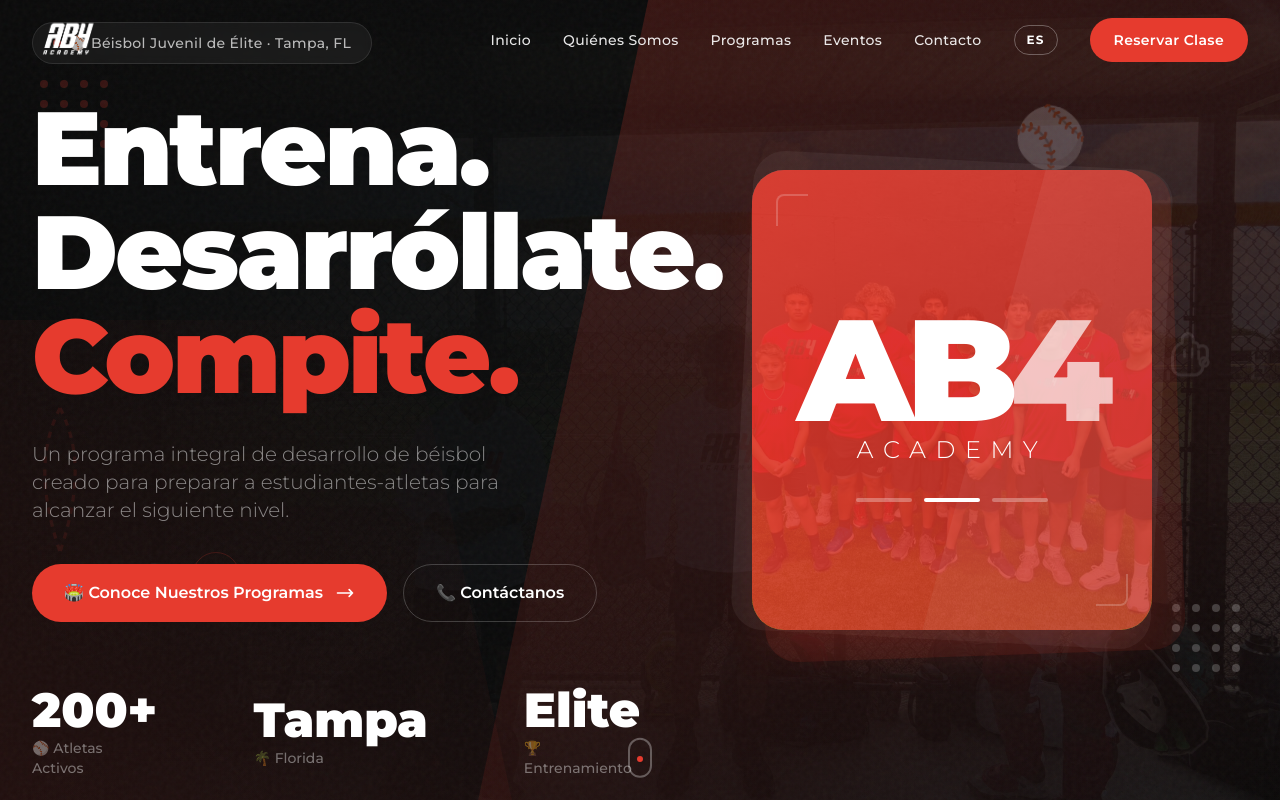
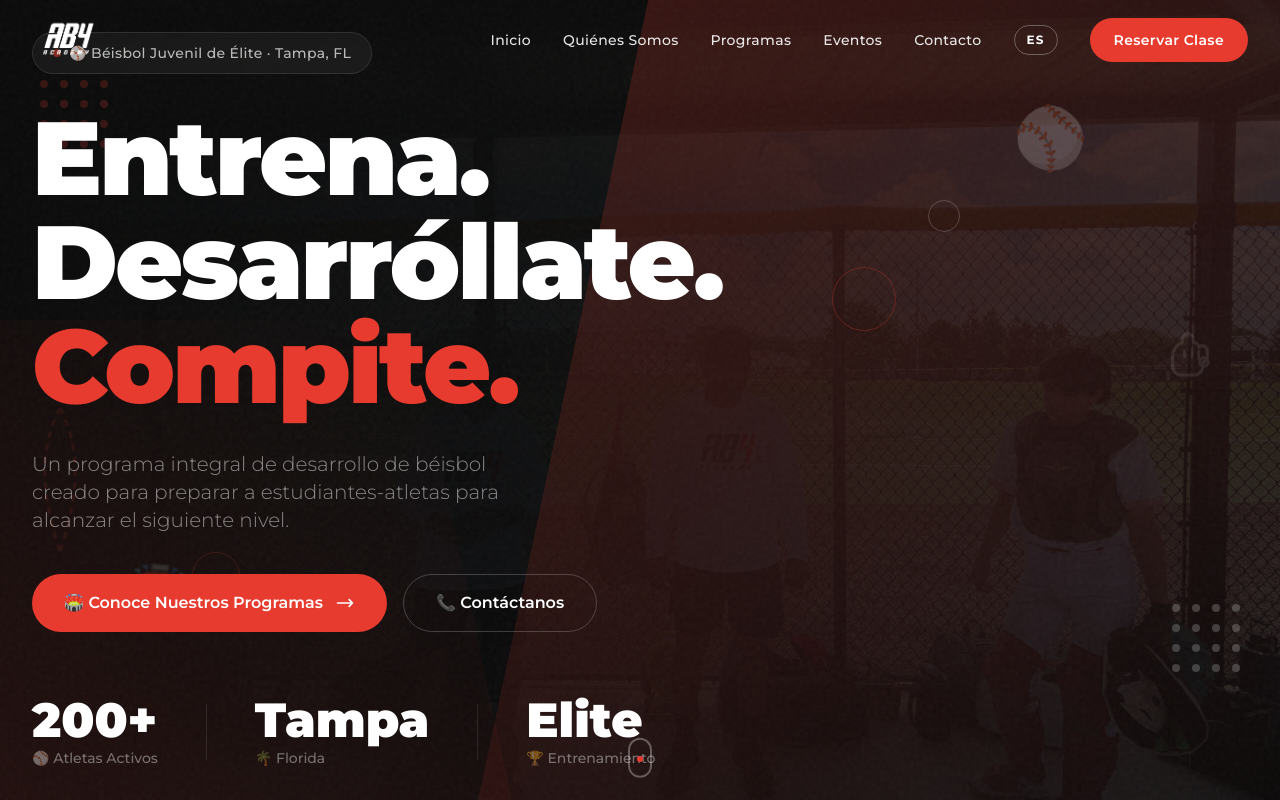
Before and after one commit to rfusco22/AB4-Landing-Page, a Next.js app: page / in a window 1280 px wide. Shown: the top 800 px of the page. Built offline with nearby package versions, Linux system fonts and the light colour scheme.

Commit message:
Remove the AB4/Academy card from the hero
The red wordmark card overlapping the team photo looked cluttered.
The hero now uses a single-column layout with just the headline over
the full-bleed dugout background.

```diff
--- a/app/page.tsx
+++ b/app/page.tsx
@@ -728,7 +728,7 @@ function Hero() {
       <div className="absolute inset-0 noise-overlay" />
 
       <div className="relative z-10 max-w-7xl mx-auto px-5 sm:px-6 lg:px-8 py-20 lg:py-0 w-full">
-        <div className="grid lg:grid-cols-2 gap-8 lg:gap-8 items-center min-h-screen">
+        <div className="flex items-center min-h-screen">
           {/* Left content */}
           <motion.div
             initial={{ opacity: 0, x: -60 }}
@@ -790,52 +790,6 @@ function Hero() {
                 <div className="text-3xl sm:text-4xl lg:text-5xl font-black text-white">{c.stat3Num}</div>
                 <div className="text-xs sm:text-sm text-white/40 mt-1 font-medium">{c.stat3Label}</div>
               </div>
-            </div>
-          </motion.div>
-
-          {/* Right side - Logo Card */}
-          <motion.div
-            initial={{ opacity: 0, x: 60, scale: 0.95 }}
-            animate={{ opacity: 1, x: 0, scale: 1 }}
-            transition={{ duration: 0.9, delay: 0.4, ease: [0.25, 0.46, 0.45, 0.94] }}
-            className="relative hidden lg:flex items-center justify-center"
-          >
-            {/* Background card with skew */}
-            <div className="absolute w-[420px] h-[480px] bg-white/5 rounded-[2rem] transform rotate-3" />
-            <div className="absolute w-[420px] h-[480px] bg-brand-red/10 rounded-[2rem] transform -rotate-2 translate-x-4 translate-y-4" />
-
-            {/* Main card */}
-            <div className="relative w-[400px] h-[460px] rounded-[2rem] flex items-center justify-center overflow-hidden shadow-2xl shadow-brand-red/20">
-              {/* Real AB4 team photo */}
-              <img
-                src="/academy/hero-card.jpg"
-                alt="AB4 Academy team"
-                className="absolute inset-0 w-full h-full object-cover"
-              />
-              <div className="absolute inset-0 bg-gradient-to-br from-brand-red/90 to-brand-red-dark/85" />
-              {/* Diagonal stripe */}
-              <div className="absolute top-0 right-0 w-full h-full">
-                <div className="absolute top-0 right-0 w-[60%] h-full bg-white/5 transform skew-x-[-15deg] translate-x-[30%]" />
-              </div>
-
-              {/* Content */}
-              <div className="relative text-center text-white z-10">
-                <div className="text-[8rem] lg:text-[9rem] font-black leading-none tracking-tighter">
-                  AB<span className="text-white/70">4</span>
-                </div>
-                <div className="text-xl lg:text-2xl font-light tracking-[0.4em] uppercase -mt-2">
-                  Academy
-                </div>
-                <div className="mt-8 flex justify-center gap-3">
-                  <div className="w-14 h-1 bg-white/30 rounded-full" />
-                  <div className="w-14 h-1 bg-white rounded-full" />
-                  <div className="w-14 h-1 bg-white/30 rounded-full" />
-                </div>
-              </div>
-
-              {/* Corner accents */}
-              <div className="absolute top-6 left-6 w-8 h-8 border-t-2 border-l-2 border-white/20 rounded-tl-lg" />
-              <div className="absolute bottom-6 right-6 w-8 h-8 border-b-2 border-r-2 border-white/20 rounded-br-lg" />
             </div>
           </motion.div>
         </div>
```
Also changed, not shown: public/academy/hero-card.jpg (deleted).
